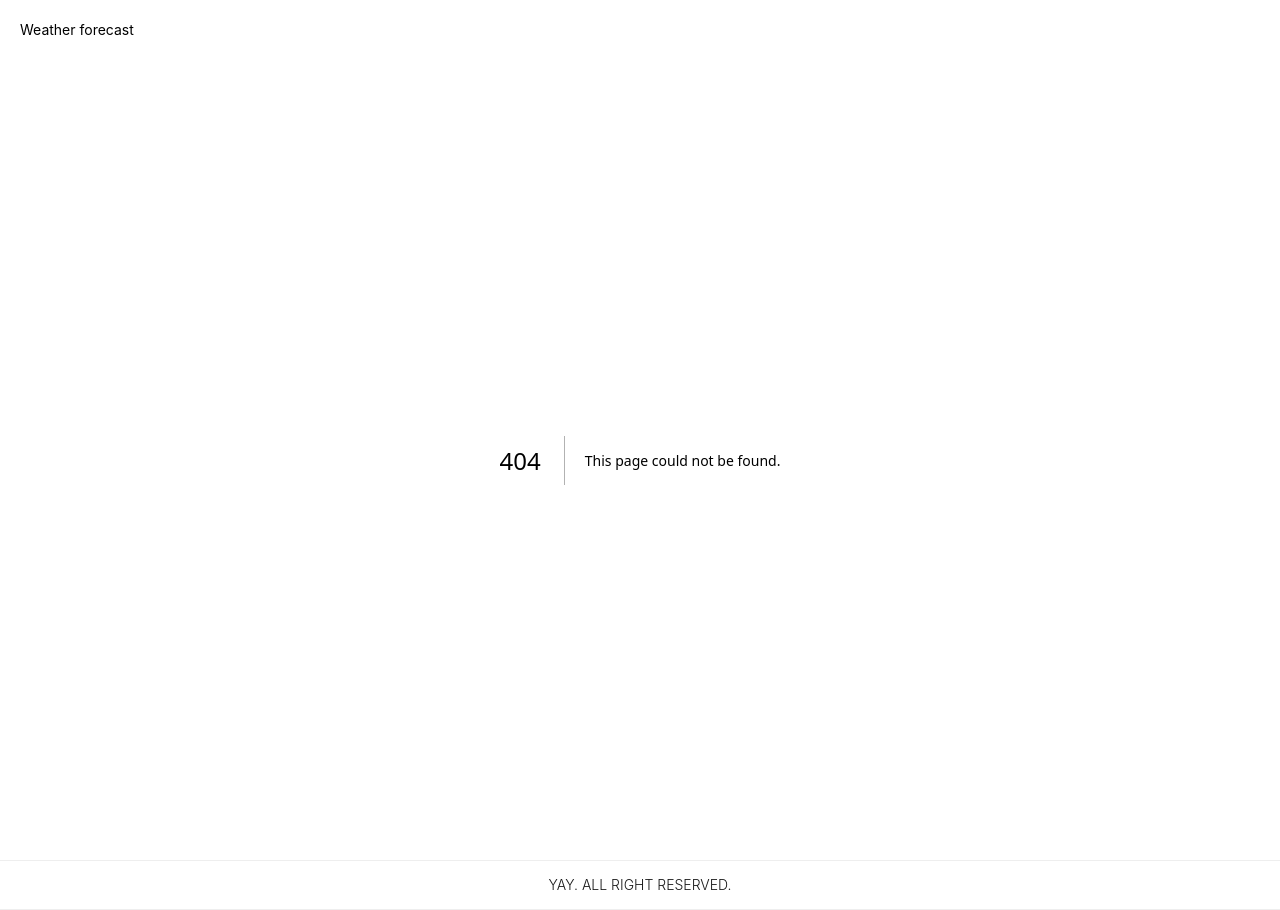
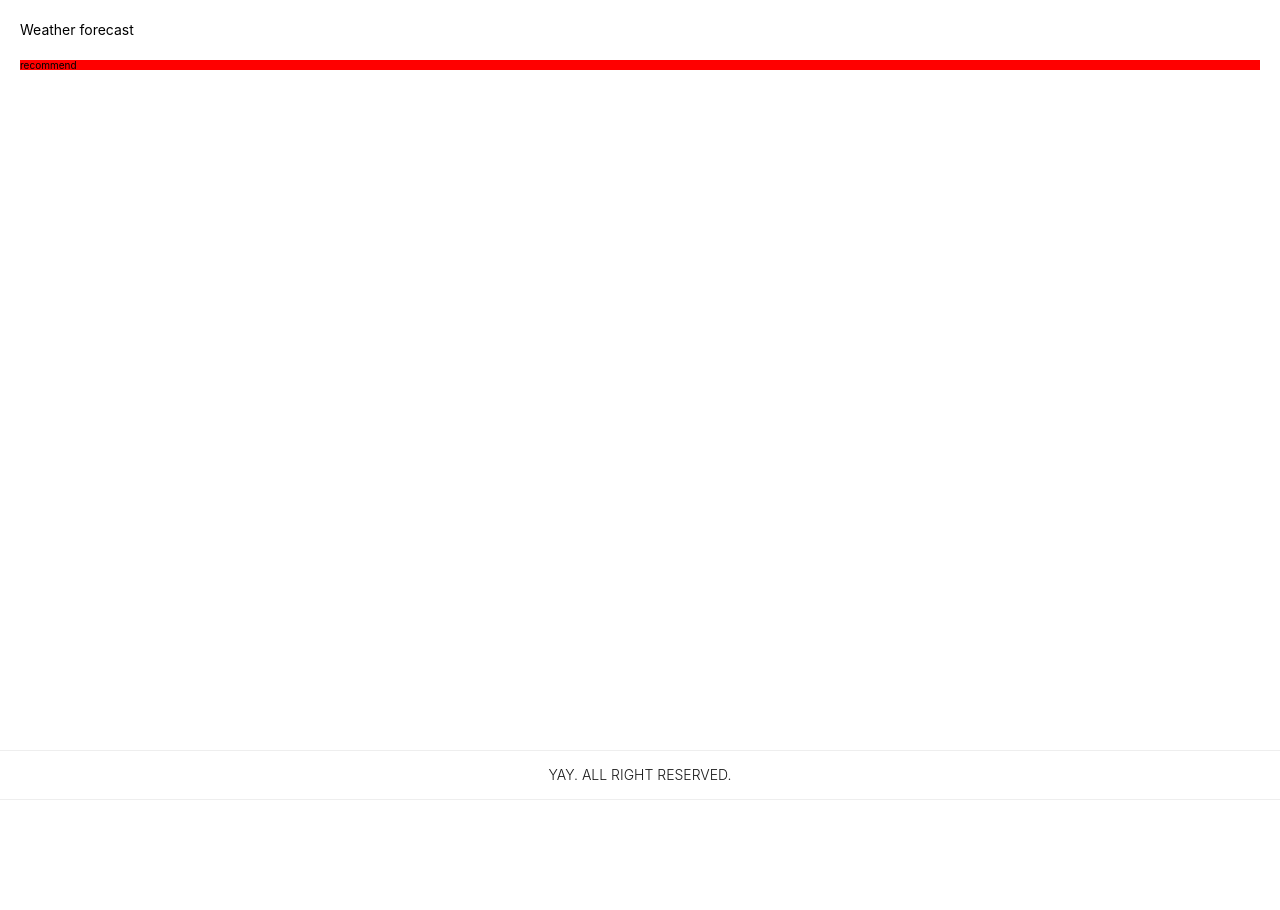
Before and after one commit to ahyoung21/weatherClothes, a Next.js app: page /recommend in a window 1280 px wide. Before the commit this address had no page. After the commit the page ends 800 px from the top, so only its background shows below. Built offline with nearby package versions, Linux system fonts and the light colour scheme.

Commit message:
modify folder structure

```diff
--- /dev/null
+++ b/components/weather/recommend/index.tsx
@@ -0,0 +1,10 @@
+import React, { useState, ChangeEvent, useEffect } from 'react';
+
+import { RecommendBox } from './style';
+import Skeleton from 'react-loading-skeleton';
+import 'react-loading-skeleton/dist/skeleton.css';
+import axios from 'axios';
+
+export default function Recommend() {
+  return <RecommendBox>recommend</RecommendBox>;
+}
--- /dev/null
+++ b/components/weather/recommend/style.tsx
@@ -0,0 +1,5 @@
+import styled from 'styled-components';
+
+export const RecommendBox = styled.div`
+  background-color: red;
+`;
--- a/pages/index.tsx
+++ b/pages/index.tsx
@@ -1,4 +1,4 @@
-import Weather from '../components/weather/list/index';
+import Weather from '../components/weather/select/index';
 
 const Index = () => {
   return (
--- /dev/null
+++ b/pages/recommend.tsx
@@ -0,0 +1,11 @@
+import Recommend from '../components/weather/recommend/index';
+
+const Home = () => {
+  return (
+    <>
+      <Recommend />
+    </>
+  );
+};
+
+export default Home;
```
Also changed, not shown: components/weather/select/index.tsx (renamed from components/weather/list/index.tsx), components/weather/select/style.tsx (renamed from components/weather/list/style.tsx).
